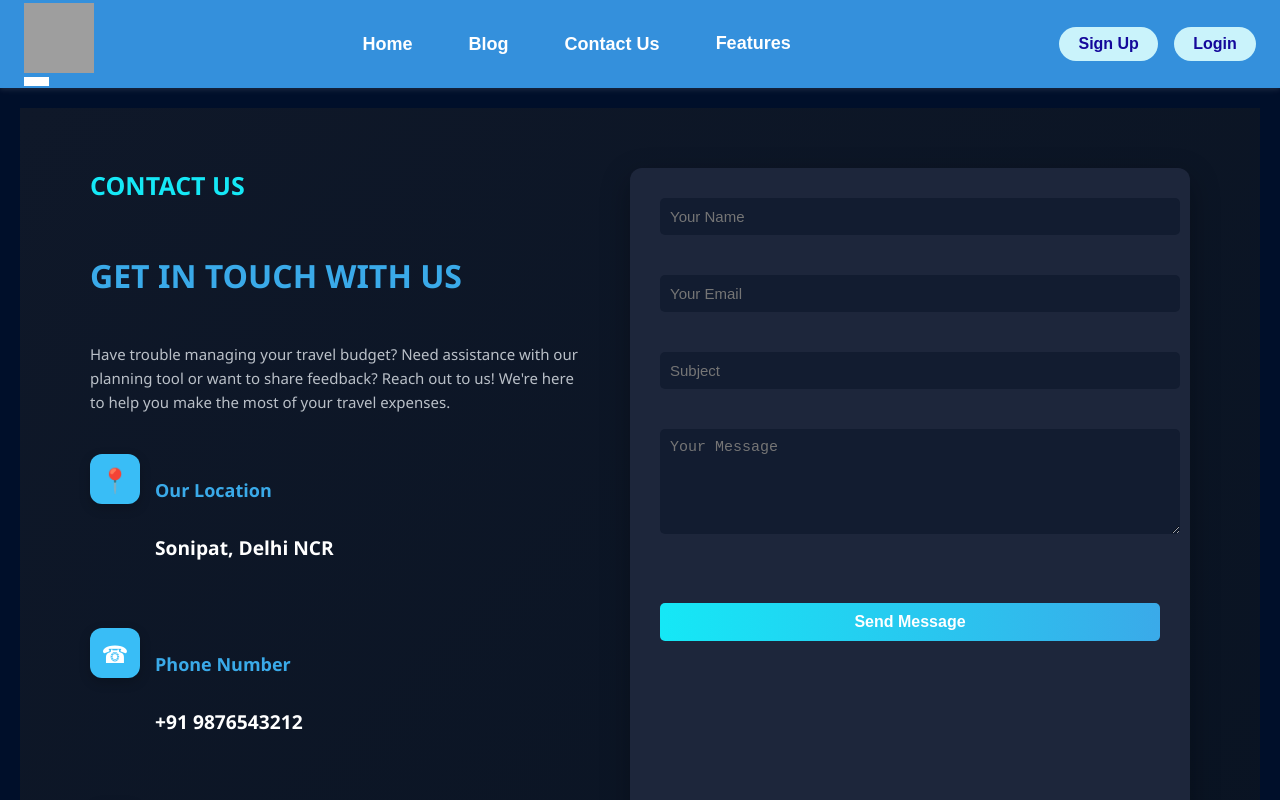
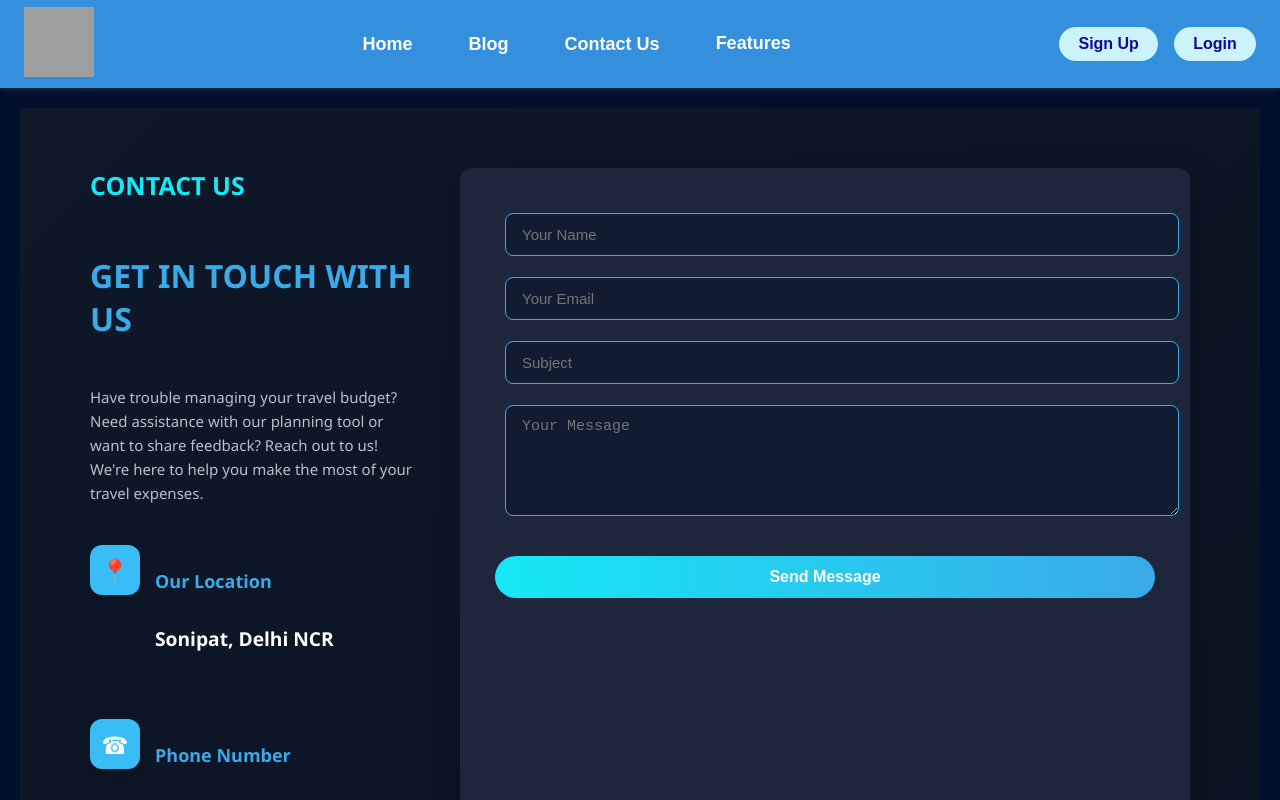
Before and after one commit to S-h-u-b-h-1/BeWise, a React (Vite) app: page /contact in a window 1280 px wide. Shown: the top 800 px of the page. Built offline with nearby package versions, Linux system fonts and the light colour scheme; no server answers; grey boxes are pictures that could not be loaded.

Commit message:
changes-made

```diff
--- a/src/components/ExpenseTable.jsx
+++ b/src/components/ExpenseTable.jsx
@@ -17,7 +17,7 @@ return (
         <tr key={exp.id}>
             <td>{exp.date}</td>
             <td>{exp.description}</td>
-            <td>${exp.amount}</td>
+            <td>₹{exp.amount}</td>
             <td>{exp.category}</td>
             <td>
             <button onClick={() => onEdit(exp)}>Edit</button>
--- a/src/components/Footer.jsx
+++ b/src/components/Footer.jsx
@@ -9,7 +9,7 @@ function Footer() {
         <div className="footer-section">
           <h3>About Us</h3>
           <h4>
-          BeWise helps travelers plan, <br/>track, and manage their trip <br/>expenses with ease. From <br/>setting budget goals to monitoring <br/>real-time spending, we make <br/>travel smarter and stress-free.
+          BeWise helps travelers plan, track, and manage their trip expenses with ease. From setting budget goals to monitoring real-time spending, we make travel smarter and stress-free.
           </h4>
         </div>
 
--- a/src/components/Header.jsx
+++ b/src/components/Header.jsx
@@ -1,6 +1,5 @@
 import React, { useState } from "react";
 import { Link, useNavigate } from "react-router-dom";
-
 import "../styles/header.css";
 import { useAuth } from "../firebase/AuthContext";
 import { signOut } from "firebase/auth";
--- a/src/pages/contact.jsx
+++ b/src/pages/contact.jsx
@@ -150,6 +150,7 @@ const Contact = () => {
               placeholder="Your Message"
               value={formData.message}
               onChange={handleChange}
+
             />
             <button type="submit" className="contact-button">
               Send Message
--- a/src/styles/Contact.css
+++ b/src/styles/Contact.css
@@ -78,22 +78,23 @@
 }
 
 .contact-form {
-    flex: 1;
+    flex: 2;
     min-width: 280px;
     background-color: #1d263b;
-    padding: 30px;
+    padding: 35px;
     border-radius: 12px;
     box-shadow: 0 10px 30px rgba(0, 0, 0, 0.3);
     animation: fadeIn 1s ease-in-out;
 }
 
-.contact-form form {
+.contact-form{
     display: flex;
     flex-direction: column;
+    gap:1px;
 }
 
 .contact-input-box {
-    margin-bottom: 20px;
+    margin: 10px;
 }
 
 .contact-input,
--- a/src/styles/auth.css
+++ b/src/styles/auth.css
@@ -56,11 +56,6 @@
     outline: none;
   }
 
-  .error-message {
-    color: #d32f2f;
-    font-size: 0.875rem;
-    margin-bottom: 1rem;
-  }
 
   .auth-form button {
     width: 100%;
--- a/src/styles/footer.css
+++ b/src/styles/footer.css
@@ -16,6 +16,7 @@ footer {
 .footer-section {
     flex: 1;
     min-width: 250px;
+    margin:15px;
     margin-bottom: 20px;
 }
 
@@ -33,23 +34,6 @@ footer {
 .footer-section a {
     text-decoration: none;
     color: white;
-}
-
-.social-icons {
-margin-top: 20px;
-}
-
-.social-icons a {
-text-decoration: none;
-margin: 0 10px;
-color: #fff;
-font-size: 20px;
-transition: transform 0.3s ease, color 0.3s ease;
-}
-
-.social-icons a:hover {
-transform: scale(1.2);
-color: #4A90E2;
 }
 
 
@@ -72,53 +56,8 @@ color: #4A90E2;
     border-top: 1px solid rgba(255, 255, 255, 0.1);
 }
 
-.contact-form {
-    display: flex;
-    flex-direction: column;
-    gap: 10px;
-}
 
-.contact-form input,
-.contact-form textarea {
-    padding: 10px;
-    border-radius: 5px;
-    border: none;
-    margin-bottom: 10px;
-}
-
-.contact-form button {
-    background-color: #2563eb;
-    color: white;
-    padding: 10px;
-    border: none;
-    border-radius: 5px;
-    cursor: pointer;
-    font-weight: 600;
-    transition: background-color 0.3s;
-}
-
-.contact-form button:hover {
-    background-color: #2563eb;
-}
-
-/* Responsive Design */
 @media (max-width: 768px) {
-    .navbar {
-    padding: 15px 3%;
-    }
-
-    .logo span {
-    font-size: 20px;
-    }
-
-    .nav-links {
-    gap: 15px;
-    }
-
-    .quote {
-    font-size: 20px;
-    }
-
     .footer-content {
     flex-direction: column;
     }
--- a/src/styles/header.css
+++ b/src/styles/header.css
@@ -1,4 +1,4 @@
-/* ========== HEADER BASE ========== */
+
 .header-container {
 display: flex;
 justify-content: space-between;
@@ -11,20 +11,17 @@ position: relative;
 z-index: 10;
 }
 
-/* ========== LOGO ========== */
+
 .logo-container {
     cursor: pointer;
-    /* display: flex; */
-    /* align-items: center;
-    width: auto; */
 }
 
 .logo-container img {
-height: 70px;
-width: 70px;
+    height: 70px;
+    width: 70px;
 }
 
-/* ========== NAV LINKS ========== */
+
 .nav-links {
 display: flex;
 align-items: center;
@@ -35,7 +32,6 @@ white-space: nowrap;
 }
 
 .nav-btn,
-.blog-btn,
 .dropbtn {
 background-color: transparent;
 color: #fff;
@@ -49,12 +45,11 @@ transition: color 0.3s ease;
 }
 
 .nav-btn:hover,
-.blog-btn:hover,
 .dropbtn:hover {
 color: #38bdf8;
 }
 
-/* ========== DROPDOWN ========== */
+
 .dropdown {
 position: relative;
 }
@@ -86,7 +81,7 @@ background-color: #f1f1f1;
 color: black;
 }
 
-/* ========== AUTH LINKS ========== */
+
 .auth-links {
 display: flex;
 gap: 1rem;
@@ -108,25 +103,11 @@ background-color: #000f2a;
 color: white;
 }
 
-.pt {
+.pt{
 margin: 5px;
 }
 
 
-.icon {
-display: none;
-flex-direction: column;
-justify-content: center;
-gap: 4px;
-cursor: pointer;
-}
-
-.bar {
-height: 3px;
-width: 25px;
-background-color: white;
-transition: 0.4s;
-}
 
 
 @media (max-width: 768px) {
--- a/src/styles/home.css
+++ b/src/styles/home.css
@@ -11,40 +11,7 @@ body{
     margin-top: 200rem;
 }
 
-.hero {
-    margin-bottom: 3rem;
-}
 
-.title {
-    font-size: 3rem;
-    color: #00f2ff;
-    margin-bottom: 0.5rem;
-    text-shadow: 0 0 10px #00f2ff;
-}
-
-.subtitle {
-    font-size: 1.2rem;
-    color: #7dd3fc;
-    margin-bottom: 2rem;
-}
-
-.cta-button {
-    margin-top: 1rem;
-    display: inline-block;
-    background-color: #00f2ff;
-    color: #0e255c;
-    padding: 0.7rem 1.5rem;
-    border-radius: 25px;
-    text-decoration: none;
-    font-weight: 600;
-    transition: background 0.3s, transform 0.3s;
-    box-shadow: 0 0 10px #00f2ff;
-}
-
-.cta-button:hover {
-    background-color: #38bdf8;
-    transform: translateY(-2px);
-}
 
 .features {
     display: flex;
@@ -91,22 +58,6 @@ body{
         margin: 0;
     }
 
-    .hero {
-        margin-bottom: 3rem;
-    }
-
-    .title {
-        font-size: 3rem;
-        color: #14089b;
-        margin-bottom: 0.5rem;
-    }
-
-    .subtitle {
-        font-size: 1.2rem;
-        color: #14089b;
-        margin-bottom: 2rem;
-    }
-
     .button-group {
         display: flex;
         gap: 1rem;
@@ -131,22 +82,6 @@ body{
         background-color: #a5d6a7;
         color: white;
         transform: translateY(-2px);
-    }
-
-    .cta-button {
-        margin-top: 1rem;
-        display: inline-block;
-        background-color: #14089b;
-        color: rgb(255, 255, 255);
-        padding: 0.7rem 1.5rem;
-        border-radius: 25px;
-        text-decoration: none;
-        font-weight: 600;
-        transition: background 0.3s;
-    }
-
-    .cta-button:hover {
-        background-color: #000f2a;
     }
 
     .features {
--- a/src/styles/profile.css
+++ b/src/styles/profile.css
@@ -52,8 +52,7 @@
     margin-top: 1.5rem;
   }
 
-  .edit-btn,
-  .logout-btn {
+  .edit-btn{
     padding: 0.6rem 1.2rem;
     font-size: 1rem;
     border: none;
@@ -61,17 +60,10 @@
     cursor: pointer;
     transition: 0.3s ease;
     width: 100%;
-  }
-
-  .edit-btn {
     background-color: #38bdf8;
     color: #0f172a;
   }
 
-  .logout-btn {
-    background-color: #ef4444;
-    color: white;
-  }
 
   .edit-btn:hover {
     background-color: #0ea5e9;
```
